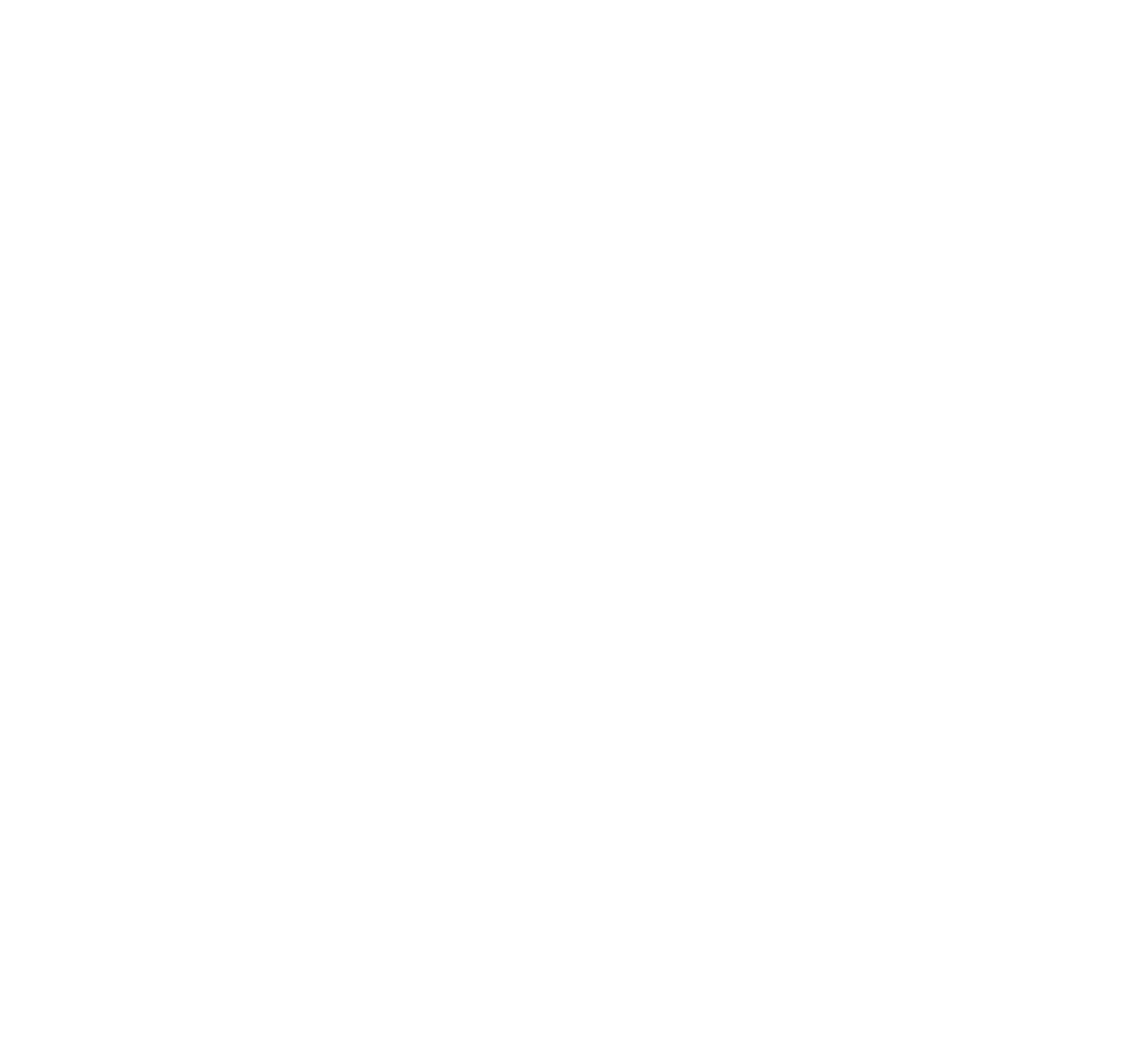
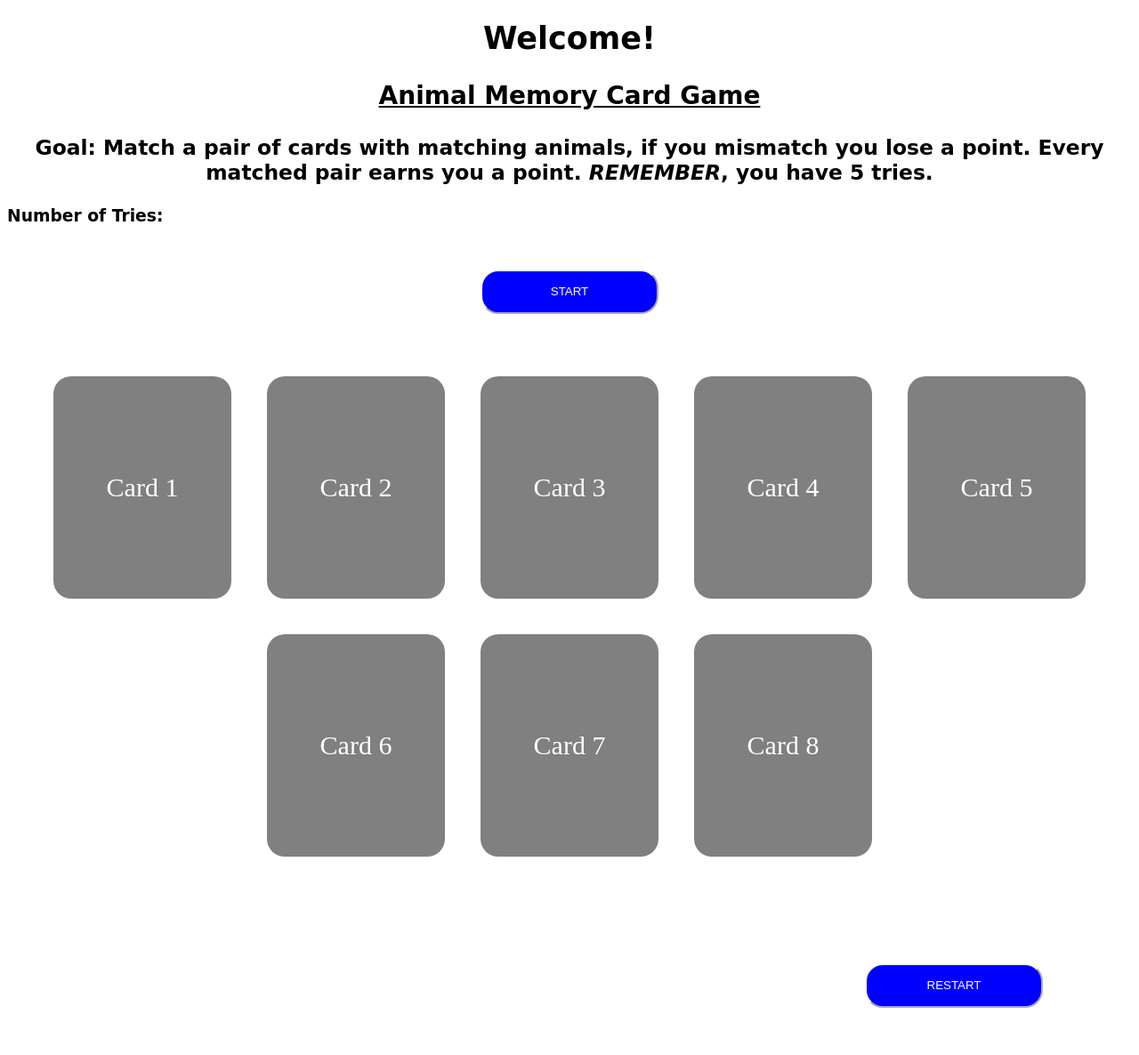
Before and after one commit to Christianzem/Project1, a plain HTML site: page index.html in a window 1280 px wide. Shown: the whole page at 89% size. Before the commit the page ends 800 px from the top, so only its background shows below. Drawn offline with Linux system fonts and the light colour scheme.

Commit message:
HTML and CSS

```diff
--- a/index.html
+++ b/index.html
@@ -3,9 +3,35 @@
 <head>
     <meta charset="UTF-8">
     <meta name="viewport" content="width=device-width, initial-scale=1.0">
-    <title>Document</title>
+    <title>Animal Memory Card Game</title>
+    <link rel="stylesheet" href="style.css">
+
 </head>
 <body>
+    <h1>Welcome!</h1>
+    <h3 id="title">Animal Memory Card Game</h3>
+    <div class="Left">
+    <h3>Goal: Match a pair of cards with matching animals, if you mismatch you lose a point. Every matched pair earns you a point. <em>REMEMBER</em>, you have 5 tries. </h3>
+</div>
+<div class="Right">
+    <h3>Number of Tries: </h3>
+</div>
+<div class="btn">
+    <button>START</button>
+</div>
 
+    <div class="flex-container">
+        <div class="Card">Card 1</div>
+        <div class="Card">Card 2</div>
+        <div class="Card">Card 3</div>
+        <div class="Card">Card 4</div>
+        <div class="Card">Card 5</div>
+        <div class="Card">Card 6</div>
+        <div class="Card">Card 7</div>
+        <div class="Card">Card 8</div>
+    </div>
+    <div class="btn2">
+        <button>RESTART</button>
+    </div>
 </body>
 </html>
--- a/style.css
+++ b/style.css
@@ -0,0 +1,56 @@
+.btn {
+    text-align: center;
+    margin: 50px
+}
+.btn2 {
+    text-align: right;
+    padding: 50px;
+    margin: 50px;
+}
+button {
+    color:white;
+    background-color: blue;
+    border-color: white;
+    border-radius: 20px;
+    width: 200px;
+    height: 50px;
+}
+.flex-container {
+    width: 100%;
+    height: auto;
+    display: flex;
+    flex-direction: row;
+    flex-wrap: wrap;
+    justify-content: center;
+}
+.Card {
+    width: 200px;
+    height: 250px;
+    border-radius: 20px;
+    background-color: gray;
+    color: white;
+    font-size: 30px;
+    text-align: center;
+    line-height: 250px;
+    margin: 20px;
+}
+h1 {
+    font-family: cursive;
+    font-size: 35px;
+    text-align: center;
+}
+#title {
+    font-family: cursive;
+    font-size: 28px;
+    text-align: center;
+    text-decoration: underline;
+
+}
+.Left {
+    font-family: cursive;
+    text-align: center;
+    font-size: 20px;
+}
+.Right {
+    font-family: cursive;
+}
```
